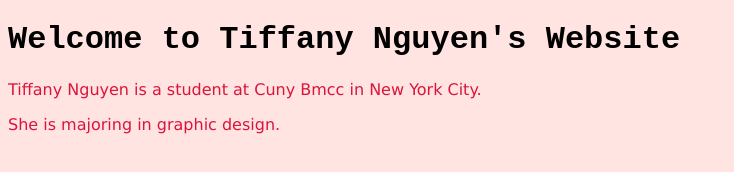
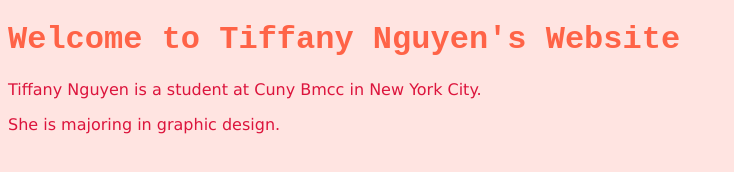
Before and after one commit to Teafanee/MMP100, a plain HTML site: page index.html in a window 1280 px wide. Shown: the whole page, without its empty margins (0-734 px from the left). Drawn offline with Linux system fonts and the light colour scheme.

Commit message:
color change black to tomato

```diff
--- a/index.html
+++ b/index.html
@@ -10,7 +10,7 @@
 		}
 		h1{
 			font-family: "Courier New", Courier, monospace;
-			color: black;		}
+			color: tomato;		}
 	</style>
 
 </head>
@@ -18,5 +18,6 @@
 	<h1>Welcome to Tiffany Nguyen's Website</h1>
 	<p>Tiffany Nguyen is a student at Cuny Bmcc in New York City.</p>
 	<p>She is majoring in graphic design.</p>
+
 </body>
 </html>
```
